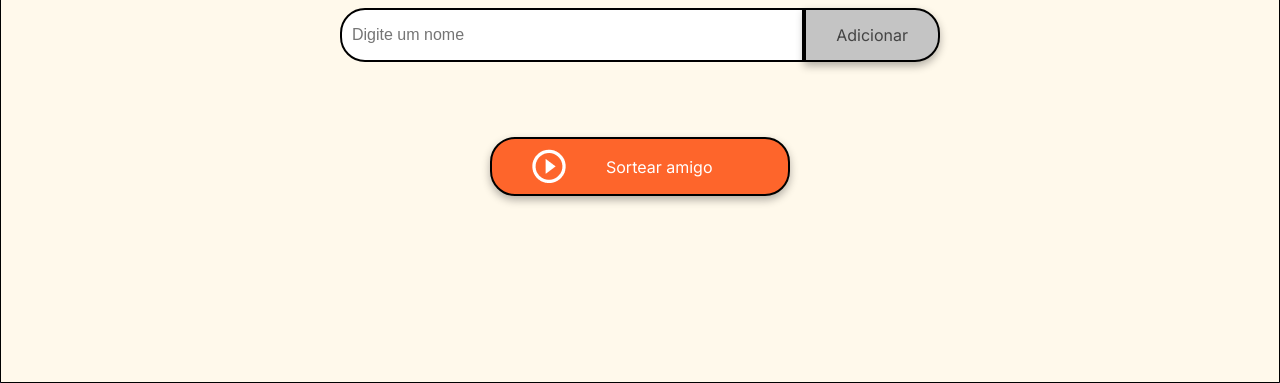
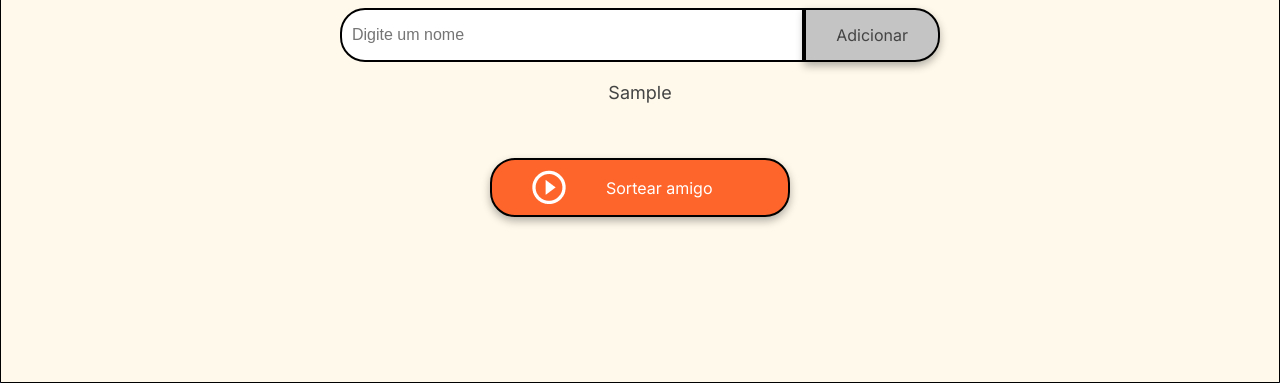
Before and after one commit to Ic0rc/proj-amigo-secreto, a plain HTML site: page challenge-amigo-secreto_pt-main/index.html in a window 1280 px wide. Both pictures are taken after typing "Sample" into the empty fields and a click on the button "Adicionar". Shown: the part 417-800 px from the top of the page. Drawn offline with Linux system fonts and the light colour scheme.

Commit message:
Adiciona funcao que insere e mostra amigos na lista

```diff
--- a/challenge-amigo-secreto_pt-main/app.js
+++ b/challenge-amigo-secreto_pt-main/app.js
@@ -6,13 +6,23 @@ function limparTexto(){
     let inserirNome = document.querySelector('input');
     inserirNome.value = '';
 }
+function insereAmigosLista(){
+    let inserirNome = document.querySelector('input').value; //captura o valor inserido no campo texto
+    amigos.push(inserirNome); //insere na lista de amigos
+
+    let lista = document.getElementById('listaAmigos').innerHTML + "<li>" + inserirNome + "</li>";
+    //variável que entra na ID lista e abre para alteração e insere o novo nome na lista
+
+    document.getElementById("listaAmigos").innerHTML = lista;
+    //altera a lista e mostra ela atualizada
+}
+
 
 function adicionarAmigo(){
     if (document.querySelector('input').value == "") {
         alert('Por favor, insira um nome válido')
     } else {
-        let inserirNome = document.querySelector('input').value;
-        amigos.push(inserirNome);
+        insereAmigosLista();
         limparTexto();
         console.log(amigos);
     }
```
Also changed, not shown: challenge-amigo-secreto_pt-main/index.html (+1 -0 lines).
